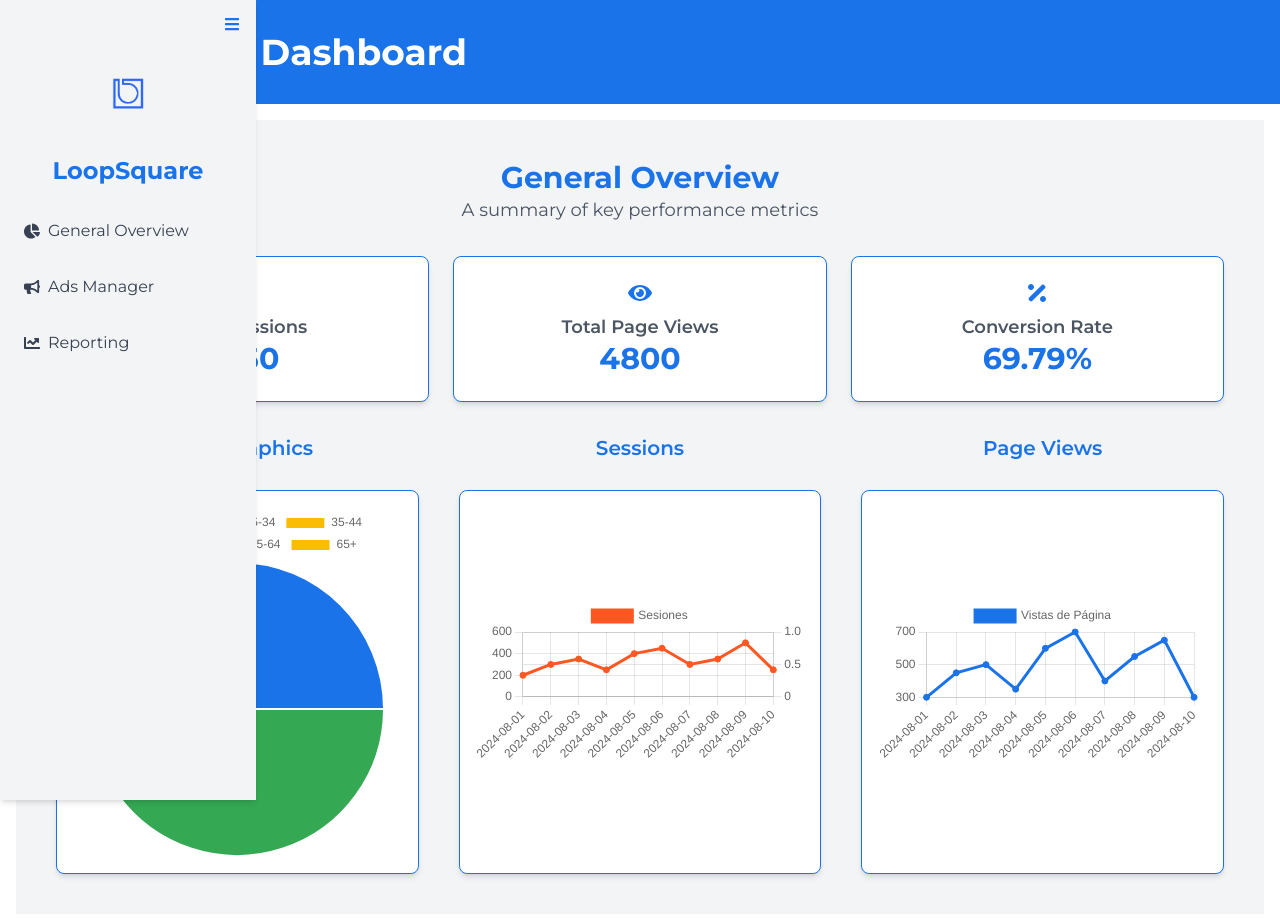
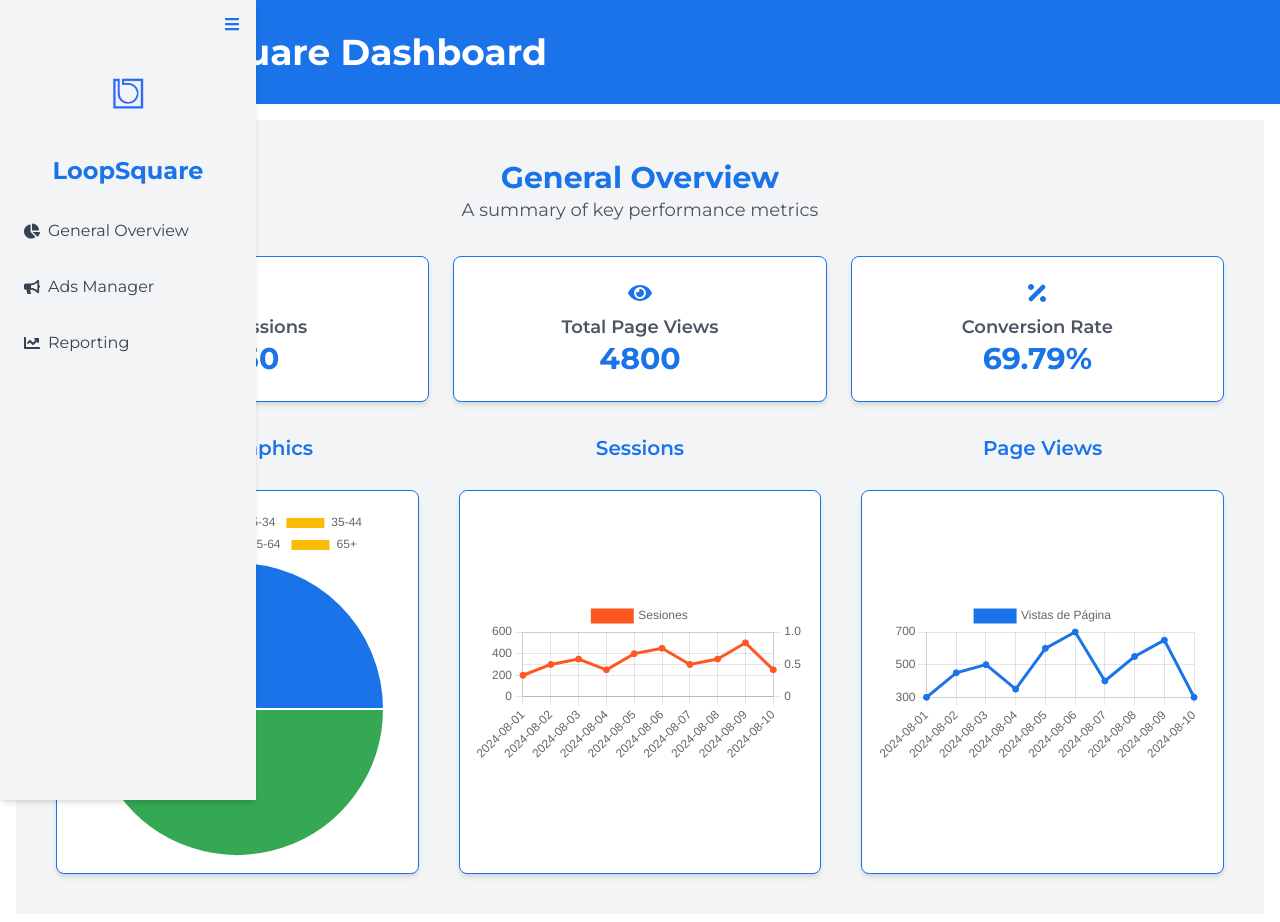
Before and after one commit to Wookid-Dev/admira-dashboard, a Next.js app: page / in a window 1280 px wide. Shown: the top 922 px of the page. Built offline with nearby package versions, Linux system fonts and the light colour scheme.

Commit message:
fix: adjust header and sidebar button

```diff
--- a/src/components/Header.tsx
+++ b/src/components/Header.tsx
@@ -25,7 +25,7 @@
 
   return (
     <header className="bg-primary text-white py-8 px-6">
-      <h1 className=" text-white text-3xl md:text-4xl font-bold">{message}</h1>
+      <h1 className="ml-20 text-white text-3xl md:text-4xl font-bold">{message}</h1>
     </header>
   );
 };
--- a/src/components/Sidebar.tsx
+++ b/src/components/Sidebar.tsx
@@ -32,7 +32,7 @@
       {!isExpanded && (
         <button
           onClick={toggleSidebar}
-          className="fixed top-4 left-4 z-50 text-primary text-white focus:outline-none"
+          className="fixed top-11 left-8 z-50 text-primary text-white focus:outline-none"
         >
           <FaBars />
         </button>
```
